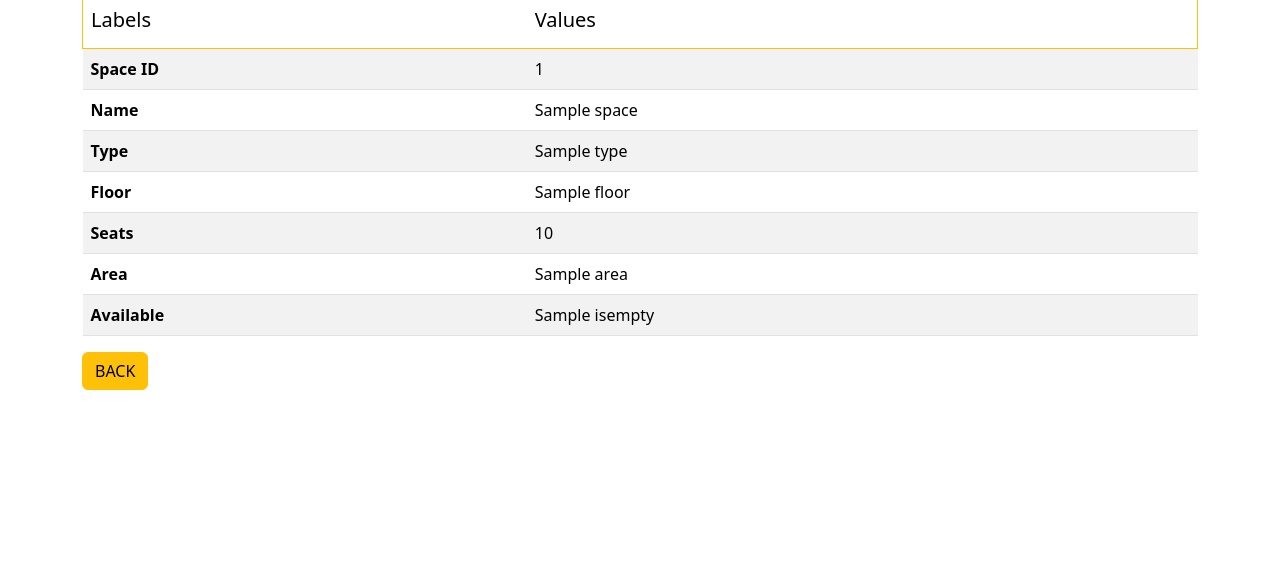
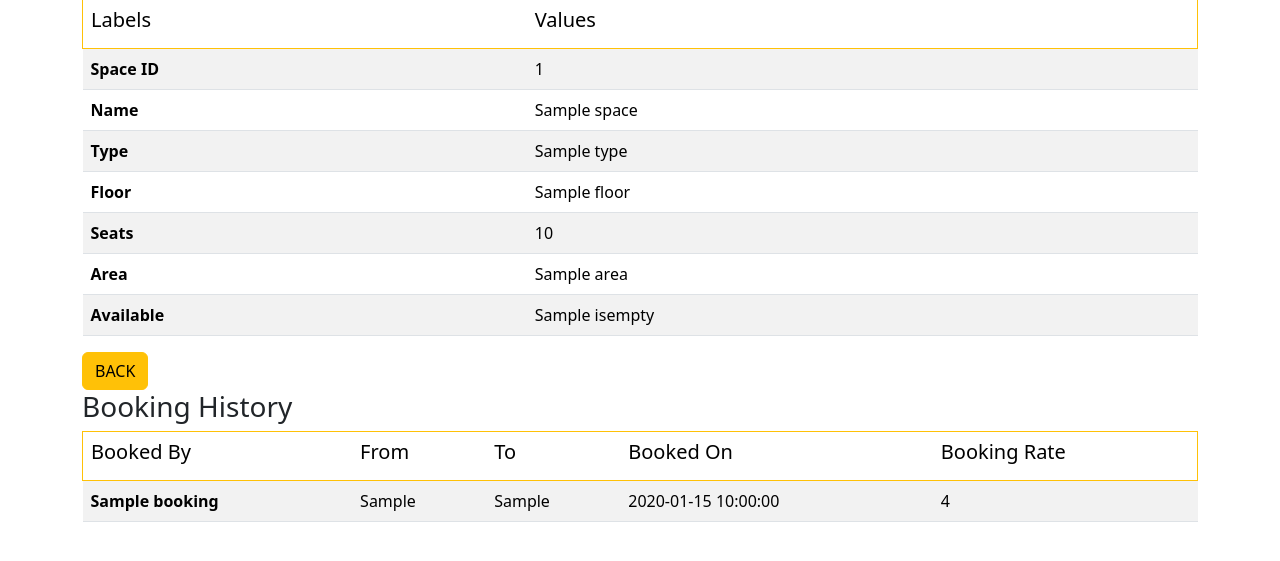
Before and after one commit to farman3074/cloud-desk, a Flask app: template templates/viewspace.html in a window 1280 px wide. Shown: the part 43-604 px from the top of the page. Run offline with Flask 3, Linux system fonts and the light colour scheme; the template is opened without the code that fills it: most values are stand-ins (such as "Sample title", 1, 10 or a date in 2020).

Commit message:
added view bookings under view rooms

```diff
--- a/app.py
+++ b/app.py
@@ -1,7 +1,7 @@
 from flask import Flask,render_template,request,jsonify,redirect,url_for
 #import datafile
 from datetime import datetime
-from database import load_members_from_db,load_member_from_db, commit_member_to_db, load_spaces_from_db, load_space_from_db, commit_space_to_db, commit_booking_to_db,commit_ledger_to_db
+from database import load_members_from_db,load_member_from_db, commit_member_to_db, load_spaces_from_db, load_space_from_db, commit_space_to_db, commit_booking_to_db,commit_ledger_to_db,load_bookings_from_db
 
 app = Flask(__name__)
 
@@ -51,7 +51,8 @@ def show_spaces():
 @app.route("/viewspace/<id>")
 def show_space(id):
   space = load_space_from_db(id)
-  return render_template("viewspace.html", title="View Space",space=space)
+  bookings = load_bookings_from_db(id)
+  return render_template("viewspace.html", title="View Space",space=space, bookings=bookings)
 
 @app.route("/editspace/<id>")
 def edit_space(id):
--- /dev/null
+++ b/templates/tablebooking.html
@@ -0,0 +1,8 @@
+{% for booking in bookings %}
+    <tr>
+      <th scope="row">{{ booking['name'] }}</th>
+      <td>{{ booking['bookFrom'] }}</td>
+      <td>{{ booking['bookTo'] }}</td>
+      <td>{{ booking['bookDate'] }}</td>
+      <td>{{ booking['bookRate'] }}</td>
+{% endfor %}
--- a/templates/tablemember.html
+++ b/templates/tablemember.html
@@ -1,3 +1,4 @@
+
 
 {% for member in members %}
     <tr>
--- a/templates/tablespace.html
+++ b/templates/tablespace.html
@@ -8,9 +8,9 @@
       <td>{{ space['area'] }}</td>
       <td>{{ space['isempty'] }}</td>
       <td><a href="/viewspace/{{space['ID']}}">View</a> | <a href="/editspace/{{space['ID']}}" >Edit</a></div> |
-{% if(space['isempty'] == 'Yes')  %}
-  <a href="#" >BOOK</a></div></td>
-  {% endif %}
+
+  <a href="/bookspace/{{space['ID']}}" >BOOK</a></div></td>
+
 <!--
     {% if(space['isempty'] == 'Yes')  %}
       <td><a class="btn btn-warning" href="#" role="button">BOOK</a></td>
--- a/templates/viewspace.html
+++ b/templates/viewspace.html
@@ -43,5 +43,22 @@
       </table>
       <a class="btn btn-warning" href="/spaces" role="button">BACK</a>
     </div>
+    <div class ="container">
+      <h3>Booking History</h3>
+      <table class="table table-striped">
+        <thead class="border border-warning">
+          <tr>
+            <th scope="col"><h5>Booked By</h5></th>
+            <th scope="col"><h5>From</h5></th>
+            <th scope="col"><h5>To</h5></th>
+            <th scope="col"><h5>Booked On</h5></th>
+            <th scope="col"><h5>Booking Rate</h5></th>
+          </tr>
+        </thead>
+        <tbody>
+          {% include 'tablebooking.html' %}
+        </tbody>
+      </table>
+    </div>
   </body>
 </html>
```
Also changed, not shown: database.py (+10 -0 lines).
